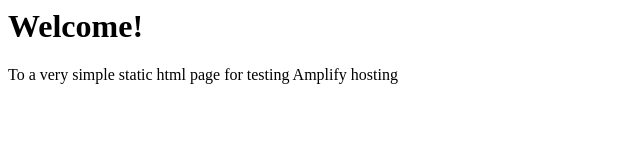
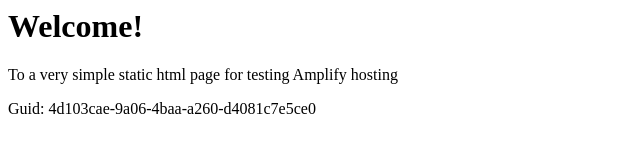
Before and after one commit to aws-aemilia-yul/Github-PR-Commit-Integration-Test-DoNotTouch-v1-prod-ca-central-1, a website: page src/index.html in a window 1280 px wide. Shown: the whole page, without its empty margins (0-640 px from the left). Drawn offline with Linux system fonts and the light colour scheme.

Commit message:
commit from integ tests

```diff
--- a/src/index.html
+++ b/src/index.html
@@ -1,3 +1,5 @@
+
+
 <html lang="en">
 
 <head>
@@ -10,6 +12,6 @@
 <body>
     <h1>Welcome!</h1>
     <p>To a very simple static html page for testing Amplify hosting</p>
-</body>
+    <p>Guid: 4d103cae-9a06-4baa-a260-d4081c7e5ce0</p></body>
 
 </html>
```
